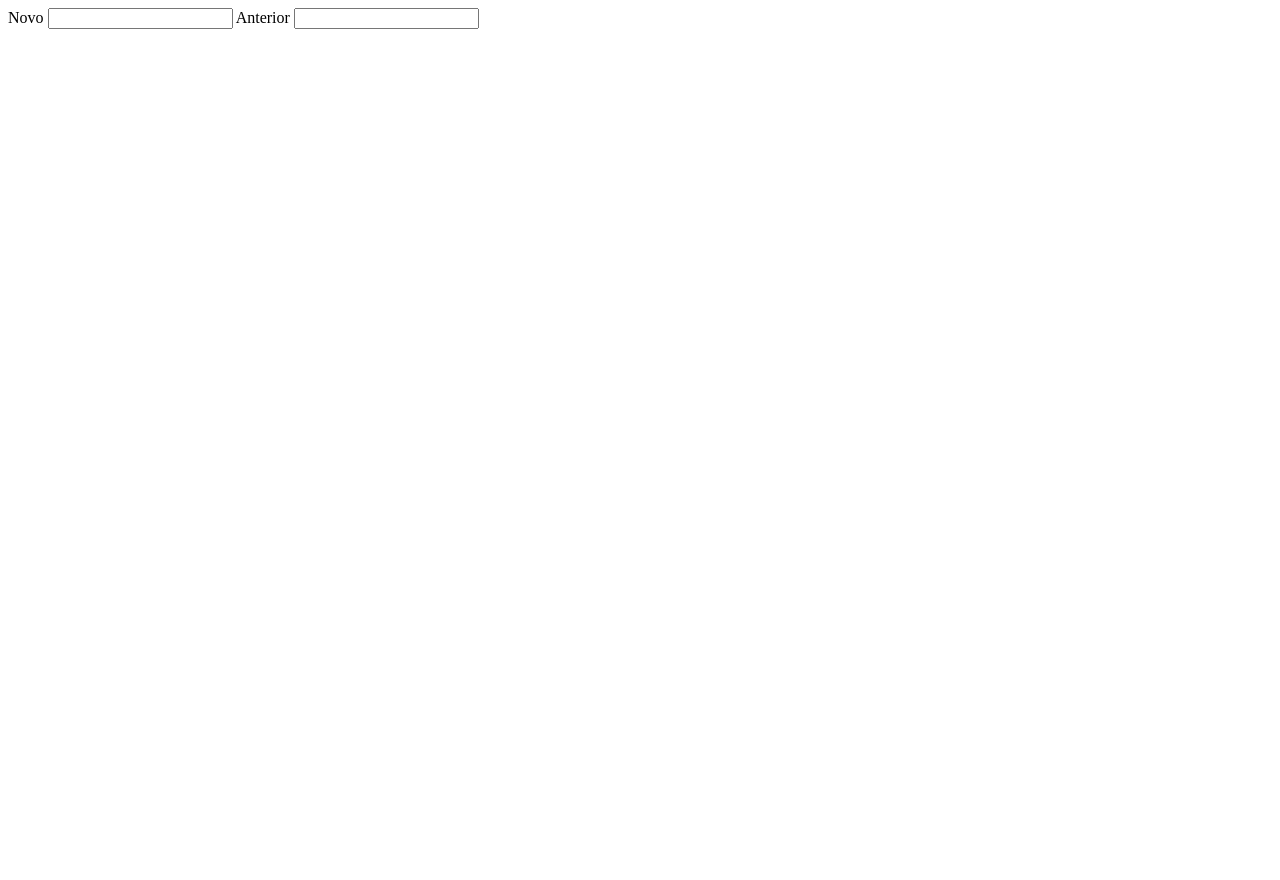
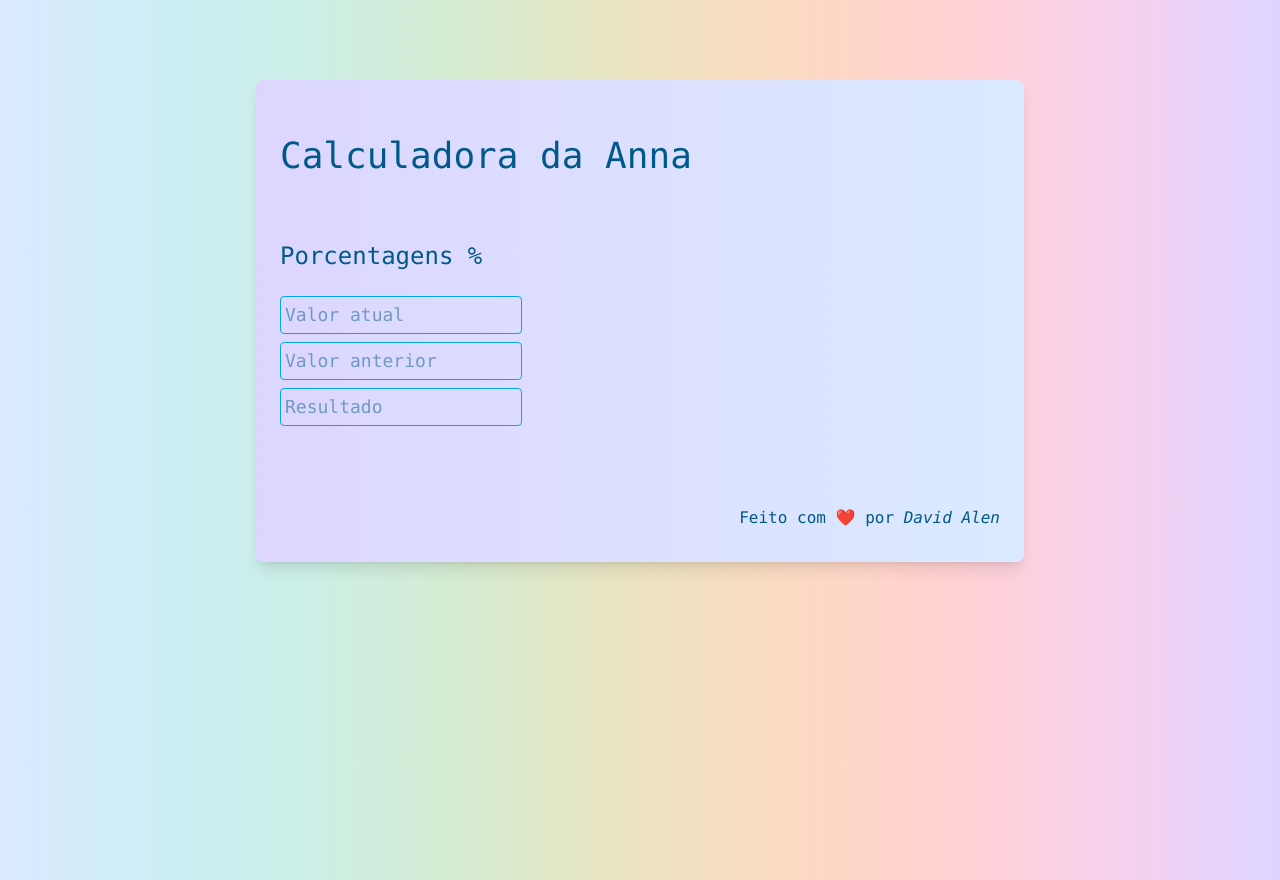
Before and after one commit to AlenDavid/anna-calculators, a plain HTML site: page index.html in a window 1280 px wide. Before the commit the page ends 800 px from the top, so only its background shows below. Drawn offline with nearby package versions, Linux system fonts and the light colour scheme.

Commit message:
add: page

```diff
--- a/index.html
+++ b/index.html
@@ -3,14 +3,51 @@
 <head>
   <meta charset="UTF-8">
   <meta name="viewport" content="width=device-width, initial-scale=1.0">
+  <script src="https://unpkg.com/@tailwindcss/browser@4"></script>
+
   <title>Calculadora da Anna</title>
 </head>
-<body>
-  <section>
-    <label>Novo</label>
-    <input type="number"/>
-    <label>Anterior</label>
-    <input type="number"/>
-  </section>
+
+<body class="w-screen h-screen bg-linear-to-r/longer from-blue-100 to-violet-200 text-sky-800 font-mono">
+  <div class="flex flex-col items-start gap-8 w-3xl mt-20 mx-auto p-6 pb-8 rounded-lg shadow-lg bg-linear-to-r from-violet-200 to-blue-100">
+    <section>
+      <h1 class="text-4xl py-8">Calculadora da Anna</h1>
+    </section>
+    <section>
+      <h2 class="text-2xl pb-6">Porcentagens %</h2>
+      <div class="flex flex-col gap-2 text-lg">
+        <input oninput="calculate()" id="actual" class="border-1 outline-offset-1 border-sky-500 rounded-sm p-1 [appearance:textfield] [&::-webkit-outer-spin-button]:appearance-none [&::-webkit-inner-spin-button]:appearance-none" placeholder="Valor atual" type="number" />
+        <input oninput="calculate()" id="old" class="border-1 outline-offset-1 border-sky-500 rounded-sm p-1 [appearance:textfield] [&::-webkit-outer-spin-button]:appearance-none [&::-webkit-inner-spin-button]:appearance-none" placeholder="Valor anterior" type="number" />
+        <input id="result" class="border-1 outline-offset-1 border-sky-500 rounded-sm p-1 [appearance:textfield] [&::-webkit-outer-spin-button]:appearance-none [&::-webkit-inner-spin-button]:appearance-none" placeholder="Resultado" readonly/>
+      </div>
+    </section>
+    <section class="mt-12 self-end">
+      <p>Feito com ❤️ por <a href="https://github.com/alendavid"><i>David Alen</i></a></p>
+    </section>
+  </div>
 </body>
+
+<script>
+  function calculate() {
+    const old = document.getElementById('old')?.value
+    const actual = document.getElementById('actual')?.value
+
+    if (old === '' || actual === '') {
+      document.getElementById('result').value = ''
+      return
+    }
+
+    if (old === 0) {
+      document.getElementById('result').value = ''
+      return
+    }
+
+    const res = (actual / old) -1
+
+    if (res !== NaN) {
+      document.getElementById('result').value = res * 100 + '%'
+    }
+  }
+</script>
+
 </html>
```
